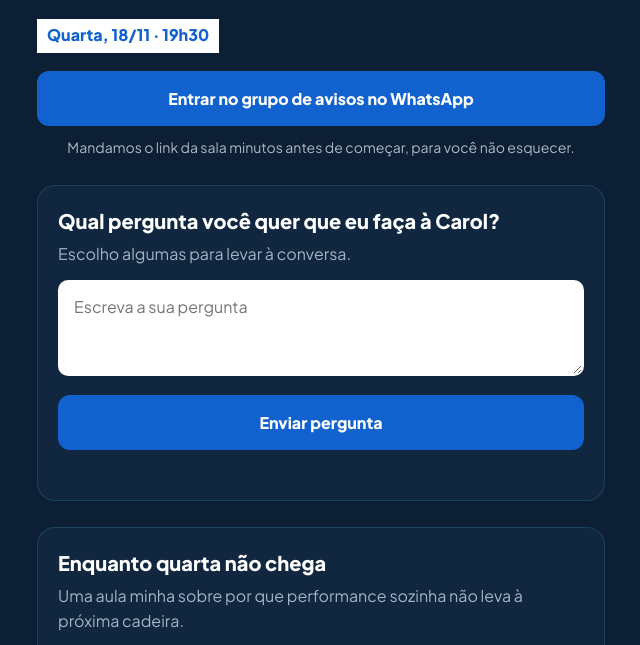
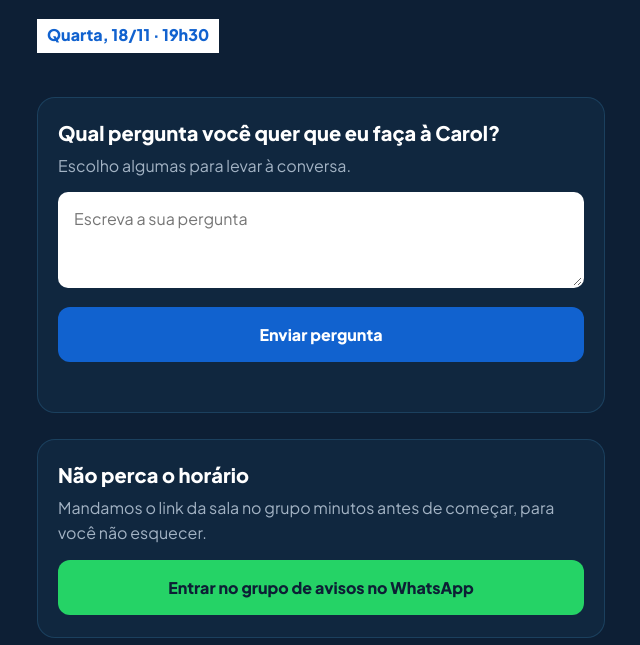
Before and after one commit to oyurygarcia/yurygarcia-site, a plain HTML site: page lider/obrigado/index.html in a window 1280 px wide. Shown: the part 302-947 px from the top of the page, without its empty margins (319-959 px from the left). Drawn offline with Linux system fonts and the light colour scheme.

Commit message:
Líder Inspira Líder: pergunta antes do grupo; botão do WhatsApp em verde
Co-Authored-By: Claude Opus 5.5 <noreply@anthropic.com>

```diff
--- a/lider/obrigado/index.html
+++ b/lider/obrigado/index.html
@@ -12,7 +12,7 @@
   PÁGINA DE OBRIGADO · Líder Inspira Líder
   Fonte: yury-workspace/areas/produto/lider-inspira-lider/pagina/obrigado/index.html
   Publicada em oyurygarcia.com.br/lider/obrigado/
-  1) confirma e chama para o grupo de avisos do WhatsApp  2) pergunta para a convidada (grava na planilha)  3) aula de presente  4) site
+  1) confirma  2) pergunta para a convidada (grava na planilha)  2b) grupo de avisos do WhatsApp (botão verde)  3) aula de presente  4) site
 -->
 <style>
 *,*::before,*::after{margin:0;padding:0;box-sizing:border-box}
@@ -31,7 +31,7 @@ h1{font-size:clamp(1.9rem,8vw,2.6rem);font-weight:800;line-height:1.1;color:#fff
 .when{display:inline-block;font-weight:800;color:var(--hl);background:#fff;padding:3px 10px 5px;margin:14px 0 18px}
 .btn{display:block;width:100%;text-align:center;text-decoration:none;font:inherit;font-weight:800;font-size:1rem;color:#fff;background:var(--hl);border:0;border-radius:12px;padding:15px;cursor:pointer}
 .btn.sec{background:transparent;border:1.5px solid var(--card-b);color:#fff}
-.wa-note{font-size:.88rem;opacity:.75;text-align:center;margin-top:10px}
+.btn.wa{background:#25D366;color:#0d1f35}
 .btn:disabled{opacity:.6;cursor:wait}
 section{background:var(--card);border:1px solid var(--card-b);border-radius:18px;padding:22px 20px;margin-top:26px}
 section h2{font-size:1.25rem;font-weight:800;color:#fff;margin-bottom:8px;line-height:1.25}
@@ -56,8 +56,6 @@ footer a:hover{color:#fff}
   <h1>Inscrição confirmada</h1>
   <p class="lead">O convite com o link do <b>Google Meet</b> foi para o seu e-mail. Se não aparecer em alguns minutos, olhe também em Promoções ou Spam.</p>
   <div class="when">Quarta, 18/11 · 19h30</div>
-  <a class="btn" target="_blank" rel="noopener" href="https://chat.whatsapp.com/H6aKxcSebYSF3OJkLGqH73">Entrar no grupo de avisos no WhatsApp</a>
-  <p class="wa-note">Mandamos o link da sala minutos antes de começar, para você não esquecer.</p>
 
   <section>
     <h2>Qual pergunta você quer que eu faça à Carol?</h2>
@@ -68,6 +66,12 @@ footer a:hover{color:#fff}
       <button class="btn" id="bp" type="submit">Enviar pergunta</button>
       <div class="msg" id="mp" role="status"></div>
     </form>
+  </section>
+
+  <section>
+    <h2>Não perca o horário</h2>
+    <p>Mandamos o link da sala no grupo minutos antes de começar, para você não esquecer.</p>
+    <a class="btn wa" target="_blank" rel="noopener" href="https://chat.whatsapp.com/H6aKxcSebYSF3OJkLGqH73">Entrar no grupo de avisos no WhatsApp</a>
   </section>
 
   <section>
```
